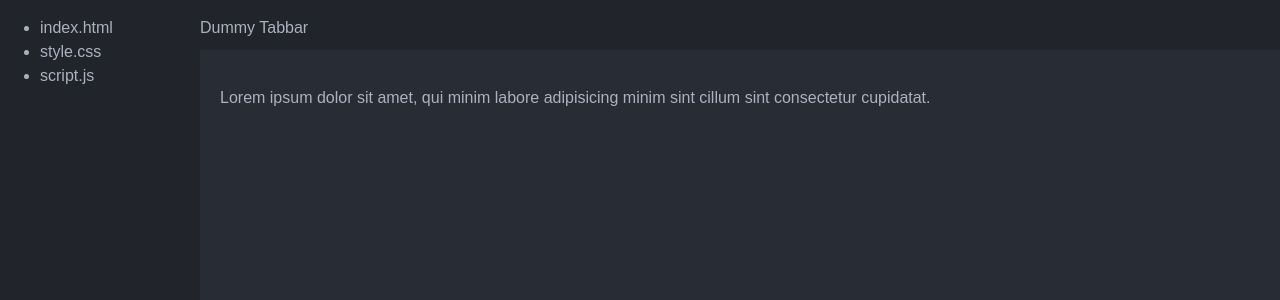
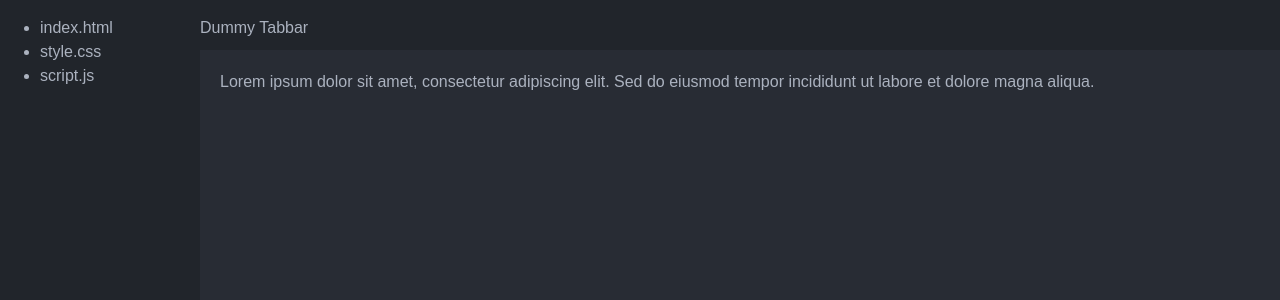
Before and after one commit to migamic/sneaky-reader, a React (Vite) app: page / in a window 1280 px wide. Shown: the top 300 px of the page. Built offline with nearby package versions, Linux system fonts and the light colour scheme.

Commit message:
Editor text that appears on keystroke

```diff
--- a/src/App.jsx
+++ b/src/App.jsx
@@ -9,7 +9,7 @@ import Editor from './Editor.jsx'
 export const BookContext = createContext();
 
 function App() {
-  const [text, setText] = useState('Lorem ipsum dolor sit amet, qui minim labore adipisicing minim sint cillum sint consectetur cupidatat.')
+  const [text, setText] = useState(["Lorem", "ipsum", "dolor", "sit", "amet,", "consectetur", "adipiscing", "elit.", "\n", "Sed", "do", "eiusmod", "tempor", "incididunt", "ut", "labore", "et", "dolore", "magna", "aliqua.", "\n", "Ut", "enim", "ad", "minim", "veniam,", "quis", "nostrud", "exercitation", "ullamco", "laboris", "nisi", "ut", "aliquip", "ex", "ea", "commodo", "consequat.", "\n", "Duis", "aute", "irure", "dolor", "in", "reprehenderit", "in", "voluptate", "velit", "esse", "cillum", "dolore", "eu", "fugiat", "nulla", "pariatur.", "\n", "Excepteur", "sint", "occaecat", "cupidatat", "non", "proident,", "sunt", "in", "culpa", "qui", "officia", "deserunt", "mollit", "anim", "id", "est", "laborum."])
 
   return (
     <>
--- a/src/Editor.jsx
+++ b/src/Editor.jsx
@@ -1,8 +1,30 @@
-const Editor = () => {
+import { useState, useEffect, useContext } from 'react'
+import { BookContext } from './App.jsx'
+
+const Editor = ( {text} ) => {
+  const bookText = useContext(BookContext);
+  const [shownWordsNum, setShownWordsNum] = useState(20);
+
+  useEffect(() => {
+        const handleKeyPress = () => {
+            setShownWordsNum(count => count < bookText.length ? count + 1 : count);
+        };
+
+        window.addEventListener('keydown', handleKeyPress);
+
+        return () => {
+            window.removeEventListener('keydown', handleKeyPress);
+        };
+    }, []);
+
+
   return (
-    <p>
-      Lorem ipsum dolor sit amet, qui minim labore adipisicing minim sint cillum sint consectetur cupidatat.
-    </p>
+    <div>
+      {bookText.slice(0, shownWordsNum).map((word, index) => (
+        <span key={index}>{word} </span>
+      ))}
+    </div>
+
   );
 };
 
```
